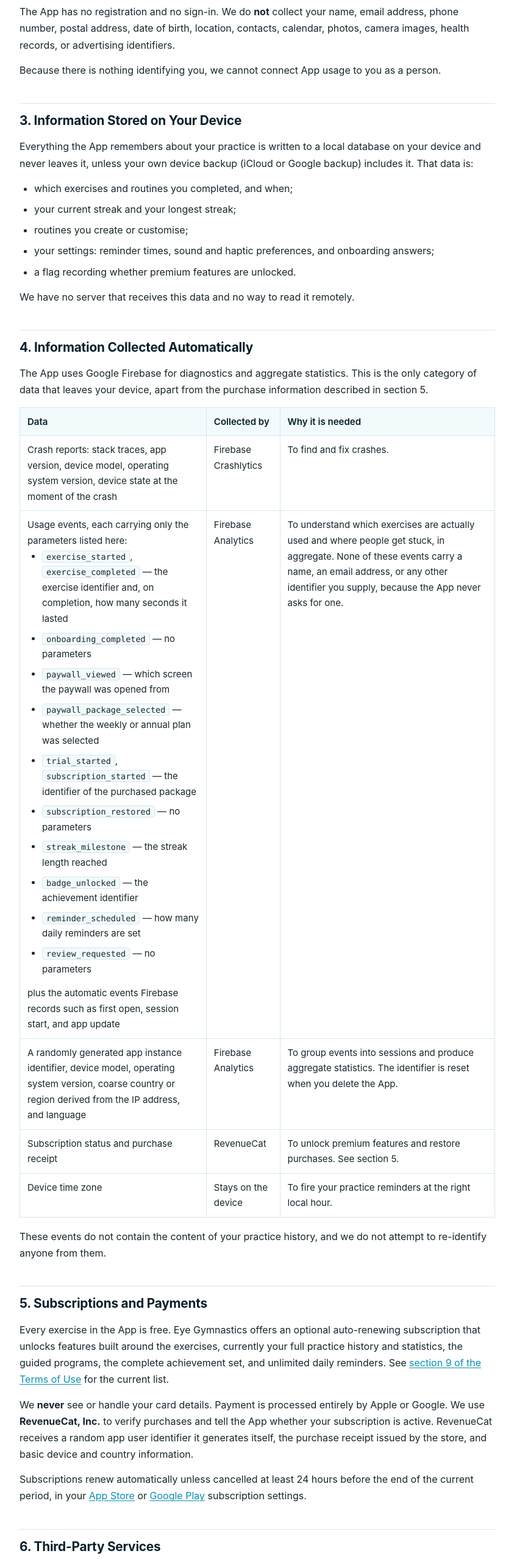
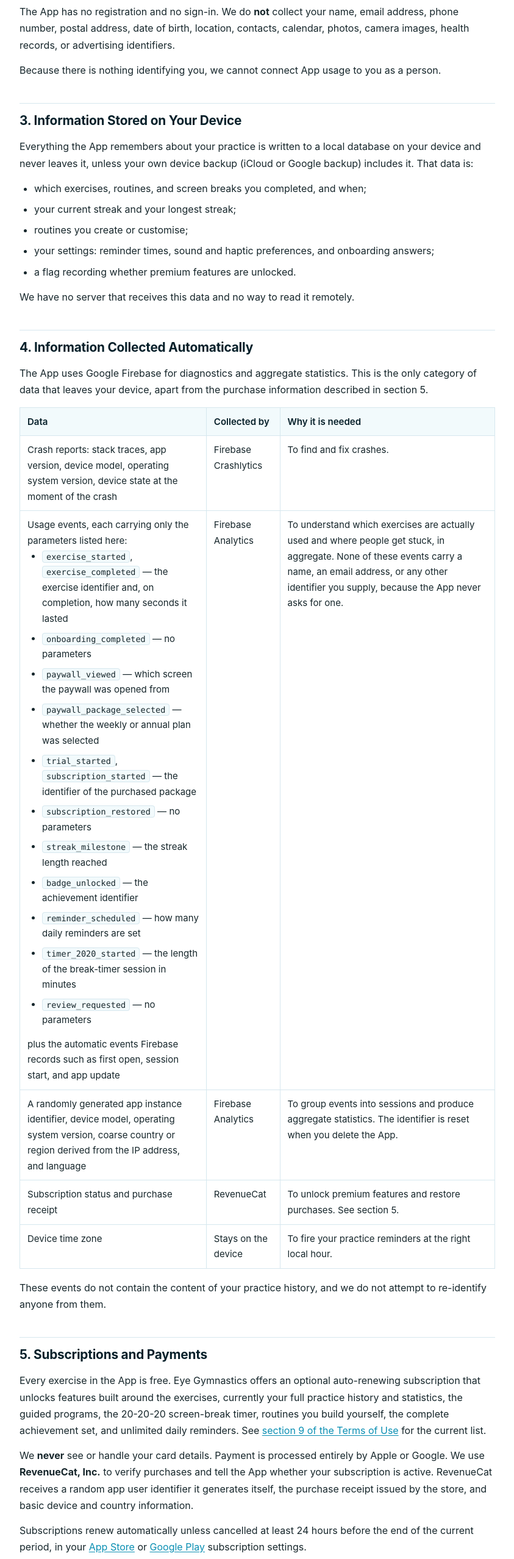
Before and after one commit to elyorberdiev/eyegym-legal, a plain HTML site: page privacy.html in a window 1280 px wide. Shown: the part 984-3541 px from the top of the page at 61% size, without its empty margins (218-1061 px from the left). Drawn offline with Linux system fonts and the light colour scheme.

Commit message:
Add the break timer and custom routines to the Premium list; restore the 20-20-20 event

```diff
--- a/privacy.html
+++ b/privacy.html
@@ -42,7 +42,7 @@
 <h2>3. Information Stored on Your Device</h2>
 <p>Everything the App remembers about your practice is written to a local database on your device and never leaves it, unless your own device backup (iCloud or Google backup) includes it. That data is:</p>
 <ul>
-  <li>which exercises and routines you completed, and when;</li>
+  <li>which exercises, routines, and screen breaks you completed, and when;</li>
   <li>your current streak and your longest streak;</li>
   <li>routines you create or customise;</li>
   <li>your settings: reminder times, sound and haptic preferences, and onboarding answers;</li>
@@ -75,6 +75,7 @@
           <li><code>streak_milestone</code> — the streak length reached</li>
           <li><code>badge_unlocked</code> — the achievement identifier</li>
           <li><code>reminder_scheduled</code> — how many daily reminders are set</li>
+          <li><code>timer_2020_started</code> — the length of the break-timer session in minutes</li>
           <li><code>review_requested</code> — no parameters</li>
         </ul>
         plus the automatic events Firebase records such as first open, session start, and app update</td>
@@ -102,7 +103,7 @@
 <p>These events do not contain the content of your practice history, and we do not attempt to re-identify anyone from them.</p>
 
 <h2>5. Subscriptions and Payments</h2>
-<p>Every exercise in the App is free. Eye Gymnastics offers an optional auto-renewing subscription that unlocks features built around the exercises, currently your full practice history and statistics, the guided programs, the complete achievement set, and unlimited daily reminders. See <a href="terms.html">section 9 of the Terms of Use</a> for the current list.</p>
+<p>Every exercise in the App is free. Eye Gymnastics offers an optional auto-renewing subscription that unlocks features built around the exercises, currently your full practice history and statistics, the guided programs, the 20-20-20 screen-break timer, routines you build yourself, the complete achievement set, and unlimited daily reminders. See <a href="terms.html">section 9 of the Terms of Use</a> for the current list.</p>
 <p>We <strong>never</strong> see or handle your card details. Payment is processed entirely by Apple or Google. We use <strong>RevenueCat, Inc.</strong> to verify purchases and tell the App whether your subscription is active. RevenueCat receives a random app user identifier it generates itself, the purchase receipt issued by the store, and basic device and country information.</p>
 <p>Subscriptions renew automatically unless cancelled at least 24 hours before the end of the current period, in your <a href="https://apps.apple.com/account/subscriptions" target="_blank" rel="noopener">App Store</a> or <a href="https://play.google.com/store/account/subscriptions" target="_blank" rel="noopener">Google Play</a> subscription settings.</p>
 
```
Also changed, not shown: terms.html (+2 -2 lines).
